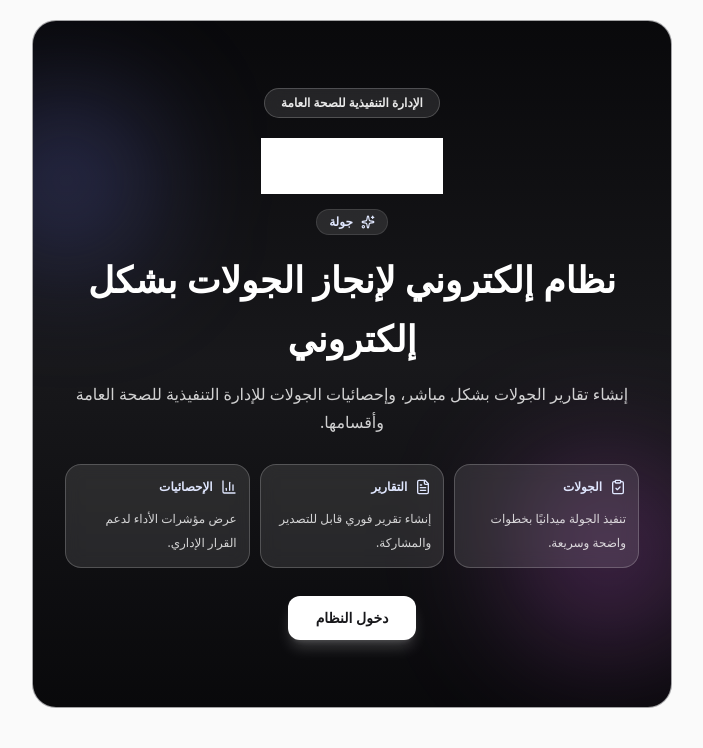
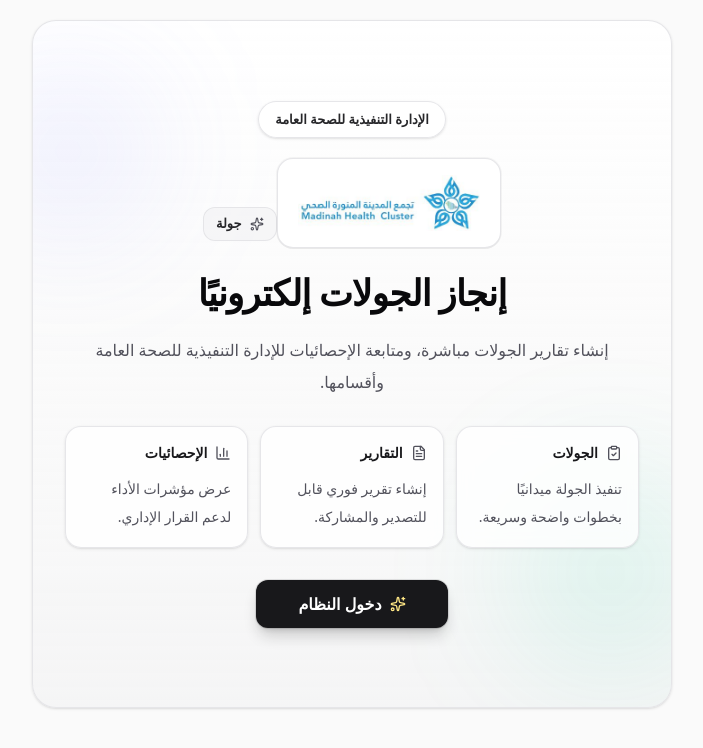
Before and after one commit to musaabMD/jwlah, a React (Vite) app: page / in a window 1280 px wide. Shown: the top 748 px of the page, without its empty margins (288-991 px from the left). Built offline with nearby package versions, Linux system fonts and the light colour scheme.

Commit message:
Your commit message

```diff
--- a/src/App.tsx
+++ b/src/App.tsx
@@ -17,7 +17,6 @@ import {
   Printer,
   LayoutGrid,
   Mail,
-  Target,
   Sparkles,
   FileText,
   BarChart3,
@@ -40,12 +39,13 @@ import { MHC_LOGO_PATH } from "./branding";
 import { downloadInspectionPptx } from "./export-pptx";
 import { downloadInspectionReportPdf, printInspectionReport } from "./pdf-export";
 
-const SETUP_STEP_COUNT = 4;
+const SETUP_STEP_COUNT = 5;
 const DRAFT_STORAGE_KEY = "tour_draft";
 
 const SETUP_WIZARD_STEPS = [
   { label: "الفريق" },
   { label: "المنشأة" },
+  { label: "البريد" },
   { label: "التاريخ" },
   { label: "البنود" },
 ] as const;
@@ -169,7 +169,7 @@ export default function App() {
   }, [data]);
 
   useEffect(() => {
-    if (step !== "setup" || setupWizardStep !== 2) return;
+    if (step !== "setup" || setupWizardStep !== 3) return;
     const t = window.setTimeout(() => {
       const el = setupDateStripScrollRef.current?.querySelector<HTMLElement>(`[data-date-iso="${todayLocalISO()}"]`);
       el?.scrollIntoView({ behavior: "smooth", inline: "center", block: "nearest" });
@@ -307,13 +307,13 @@ export default function App() {
       : setupWizardStep === 1
         ? Boolean(data.hospital)
         : setupWizardStep === 2
+          ? true
+          : setupWizardStep === 3
             ? Boolean(data.date)
             : false;
   const canProceedStep = flowStep ? isFlowStepComplete(flowStep, data) : false;
   const finishInspection =
     inspectionFlow.length > 0 && inspectionStepIndex === inspectionFlow.length - 1 && flowStep?.kind === "section-wrap";
-  const baselineDelta =
-    typeof data.baselinePercentage === "number" ? totalScoreInfo.percentage - data.baselinePercentage : null;
 
   const scoreLabel = (qid: string) => {
     const s = data.scores[qid];
@@ -449,19 +449,19 @@ export default function App() {
               animate={{ opacity: 1 }}
               exit={{ opacity: 0 }}
               transition={{ duration: 0.4 }}
-              className="relative flex min-h-[86dvh] items-center justify-center overflow-hidden rounded-3xl border border-zinc-200/70 bg-gradient-to-b from-zinc-950 via-zinc-900 to-zinc-950 px-4 py-8 text-white sm:px-8"
+              className="relative flex min-h-[86dvh] items-center justify-center overflow-hidden rounded-3xl border border-zinc-200/90 bg-gradient-to-b from-white via-zinc-50/90 to-zinc-100/80 px-4 py-8 text-zinc-900 antialiased shadow-sm [text-rendering:optimizeLegibility] sm:px-8"
             >
               <motion.div
                 aria-hidden
-                className="pointer-events-none absolute -left-12 top-20 h-40 w-40 rounded-full bg-indigo-400/30 blur-3xl"
-                animate={{ x: [0, 20, 0], y: [0, -10, 0] }}
-                transition={{ duration: 6, repeat: Infinity, ease: "easeInOut" }}
+                className="pointer-events-none absolute -left-16 top-12 h-44 w-44 rounded-full bg-indigo-400/[0.12] blur-3xl"
+                animate={{ x: [0, 16, 0], y: [0, -8, 0] }}
+                transition={{ duration: 8, repeat: Infinity, ease: "easeInOut" }}
               />
               <motion.div
                 aria-hidden
-                className="pointer-events-none absolute -right-10 bottom-16 h-48 w-48 rounded-full bg-fuchsia-400/25 blur-3xl"
-                animate={{ x: [0, -18, 0], y: [0, 12, 0] }}
-                transition={{ duration: 7, repeat: Infinity, ease: "easeInOut" }}
+                className="pointer-events-none absolute -right-14 bottom-10 h-52 w-52 rounded-full bg-emerald-400/[0.1] blur-3xl"
+                animate={{ x: [0, -14, 0], y: [0, 10, 0] }}
+                transition={{ duration: 9, repeat: Infinity, ease: "easeInOut" }}
               />
 
               <div className="relative z-10 w-full max-w-3xl">
@@ -469,7 +469,7 @@ export default function App() {
                   initial={{ opacity: 0, y: 14 }}
                   animate={{ opacity: 1, y: 0 }}
                   transition={{ delay: 0.1, duration: 0.35 }}
-                  className="mx-auto w-fit rounded-full border border-white/20 bg-white/10 px-4 py-1.5 text-xs font-semibold text-white/90 backdrop-blur"
+                  className="mx-auto w-fit rounded-full border border-zinc-200/90 bg-white/90 px-4 py-2 text-[13px] font-semibold text-zinc-800 shadow-sm backdrop-blur-sm"
                 >
                   الإدارة التنفيذية للصحة العامة
                 </motion.div>
@@ -480,20 +480,26 @@ export default function App() {
                   transition={{ delay: 0.18, duration: 0.35 }}
                   className="mt-5 text-center"
                 >
+                  <div className="mx-auto inline-flex max-w-full flex-col items-center rounded-2xl border border-zinc-200/90 bg-white px-5 py-4 shadow-[0_1px_0_0_rgba(0,0,0,0.04)] ring-1 ring-zinc-950/[0.04]">
                     <img
                       src={MHC_LOGO_PATH}
-                    alt=""
-                    className="mx-auto h-12 w-auto object-contain brightness-0 invert sm:h-14"
+                      alt="شعار تجمع المدينة المنورة الصحي"
+                      className="mx-auto h-12 w-auto max-w-[min(100%,280px)] object-contain sm:h-14"
                       width={404}
                       height={124}
+                      loading="eager"
+                      decoding="async"
                     />
-                  <p className="mt-4 inline-flex items-center gap-2 rounded-xl bg-white/10 px-3 py-1 text-xs font-semibold text-indigo-100 ring-1 ring-white/20">
-                    <Sparkles className="h-3.5 w-3.5" />
+                  </div>
+                  <p className="mt-4 inline-flex items-center gap-2 rounded-xl border border-zinc-200/90 bg-zinc-100/80 px-3 py-1.5 text-[13px] font-semibold text-zinc-800">
+                    <Sparkles className="h-3.5 w-3.5 shrink-0 text-zinc-600" />
                     جولة
                   </p>
-                  <h2 className="mt-4 text-2xl font-black leading-relaxed sm:text-4xl">نظام إلكتروني لإنجاز الجولات بشكل إلكتروني</h2>
-                  <p className="mx-auto mt-3 max-w-2xl text-sm leading-7 text-white/80 sm:text-base">
-                    إنشاء تقارير الجولات بشكل مباشر، وإحصائيات الجولات للإدارة التنفيذية للصحة العامة وأقسامها.
+                  <h2 className="mt-5 text-balance text-2xl font-extrabold leading-snug tracking-tight text-zinc-950 sm:text-3xl md:text-4xl">
+                    إنجاز الجولات إلكترونيًا
+                  </h2>
+                  <p className="mx-auto mt-4 max-w-2xl text-[15px] font-medium leading-8 text-zinc-600 sm:text-base sm:leading-8">
+                    إنشاء تقارير الجولات مباشرة، ومتابعة الإحصائيات للإدارة التنفيذية للصحة العامة وأقسامها.
                   </p>
                 </motion.div>
 
@@ -501,38 +507,48 @@ export default function App() {
                   initial={{ opacity: 0, y: 22 }}
                   animate={{ opacity: 1, y: 0 }}
                   transition={{ delay: 0.28, duration: 0.38 }}
-                  className="mt-7 grid grid-cols-1 gap-2.5 sm:grid-cols-3"
-                >
-                  <div className="rounded-2xl border border-white/20 bg-white/10 p-3 backdrop-blur">
-                    <p className="inline-flex items-center gap-2 text-xs font-semibold text-indigo-100">
-                      <ClipboardCheck className="h-4 w-4" />
+                  className="mt-7 grid grid-cols-1 gap-3 sm:grid-cols-3"
+                >
+                  <div className="rounded-2xl border border-zinc-200/90 bg-white/80 p-4 shadow-sm backdrop-blur-sm">
+                    <p className="inline-flex items-center gap-2 text-sm font-semibold text-zinc-900">
+                      <ClipboardCheck className="h-4 w-4 shrink-0 text-zinc-600" />
                       الجولات
                     </p>
-                    <p className="mt-1.5 text-xs leading-6 text-white/80">تنفيذ الجولة ميدانيًا بخطوات واضحة وسريعة.</p>
-                  </div>
-                  <div className="rounded-2xl border border-white/20 bg-white/10 p-3 backdrop-blur">
-                    <p className="inline-flex items-center gap-2 text-xs font-semibold text-indigo-100">
-                      <FileText className="h-4 w-4" />
+                    <p className="mt-2 text-sm font-medium leading-7 text-zinc-600">
+                      تنفيذ الجولة ميدانيًا بخطوات واضحة وسريعة.
+                    </p>
+                  </div>
+                  <div className="rounded-2xl border border-zinc-200/90 bg-white/80 p-4 shadow-sm backdrop-blur-sm">
+                    <p className="inline-flex items-center gap-2 text-sm font-semibold text-zinc-900">
+                      <FileText className="h-4 w-4 shrink-0 text-zinc-600" />
                       التقارير
                     </p>
-                    <p className="mt-1.5 text-xs leading-6 text-white/80">إنشاء تقرير فوري قابل للتصدير والمشاركة.</p>
-                  </div>
-                  <div className="rounded-2xl border border-white/20 bg-white/10 p-3 backdrop-blur">
-                    <p className="inline-flex items-center gap-2 text-xs font-semibold text-indigo-100">
-                      <BarChart3 className="h-4 w-4" />
+                    <p className="mt-2 text-sm font-medium leading-7 text-zinc-600">
+                      إنشاء تقرير فوري قابل للتصدير والمشاركة.
+                    </p>
+                  </div>
+                  <div className="rounded-2xl border border-zinc-200/90 bg-white/80 p-4 shadow-sm backdrop-blur-sm">
+                    <p className="inline-flex items-center gap-2 text-sm font-semibold text-zinc-900">
+                      <BarChart3 className="h-4 w-4 shrink-0 text-zinc-600" />
                       الإحصائيات
                     </p>
-                    <p className="mt-1.5 text-xs leading-6 text-white/80">عرض مؤشرات الأداء لدعم القرار الإداري.</p>
+                    <p className="mt-2 text-sm font-medium leading-7 text-zinc-600">
+                      عرض مؤشرات الأداء لدعم القرار الإداري.
+                    </p>
                   </div>
                 </motion.div>
 
-                <button
+                <motion.button
                   type="button"
                   onClick={() => setShowIntro(false)}
-                  className="mx-auto mt-7 flex min-h-11 items-center justify-center rounded-xl bg-white px-7 py-2.5 text-sm font-bold text-zinc-900 shadow-lg shadow-white/20 transition-transform active:scale-[0.98]"
-                >
+                  initial={{ opacity: 0, y: 12 }}
+                  animate={{ opacity: 1, y: 0 }}
+                  transition={{ delay: 0.36, duration: 0.35 }}
+                  className="mx-auto mt-8 flex min-h-12 min-w-[12rem] items-center justify-center gap-2 rounded-xl bg-zinc-900 px-8 py-3 text-base font-bold text-white shadow-lg shadow-zinc-900/20 ring-1 ring-zinc-950/10 transition-[transform,box-shadow] hover:bg-zinc-800 hover:shadow-xl active:scale-[0.98]"
+                >
+                  <Sparkles className="h-4 w-4 shrink-0 text-amber-200" aria-hidden />
                   دخول النظام
-                </button>
+                </motion.button>
               </div>
             </motion.section>
           )}
@@ -800,9 +816,15 @@ export default function App() {
                       );
                     })}
                   </div>
-                  <div className="mt-4 grid grid-cols-1 gap-3 sm:grid-cols-2">
-                    <label className="block">
-                      <span className="mb-1 block text-[11px] font-semibold text-zinc-600">البريد لإرسال التقرير (اختياري)</span>
+                </section>
+              )}
+
+              {setupWizardStep === 2 && (
+                <section className="rounded-xl border border-zinc-200 bg-white p-4">
+                  <h2 className="mb-1 text-sm font-semibold">البريد لإرسال التقرير</h2>
+                  <p className="mb-4 text-[11px] text-zinc-500">اختياري — لمراجعة أو إرسال نسخة من التقرير لاحقًا</p>
+                  <label className="block max-w-md">
+                    <span className="mb-1 block text-[11px] font-semibold text-zinc-600">عنوان البريد (اختياري)</span>
                     <div className="relative">
                       <Mail className="pointer-events-none absolute right-2.5 top-1/2 h-4 w-4 -translate-y-1/2 text-zinc-400" />
                       <input
@@ -815,33 +837,10 @@ export default function App() {
                       />
                     </div>
                   </label>
-                    <label className="block">
-                      <span className="mb-1 block text-[11px] font-semibold text-zinc-600">خط الأساس السابق ٪ (اختياري)</span>
-                      <div className="relative">
-                        <Target className="pointer-events-none absolute right-2.5 top-1/2 h-4 w-4 -translate-y-1/2 text-zinc-400" />
-                        <input
-                          type="number"
-                          min={0}
-                          max={100}
-                          value={typeof data.baselinePercentage === "number" ? data.baselinePercentage : ""}
-                          onChange={(e) =>
-                            setData((prev) => {
-                              if (e.target.value === "") return { ...prev, baselinePercentage: null };
-                              const numeric = Number(e.target.value);
-                              if (!Number.isFinite(numeric)) return { ...prev, baselinePercentage: null };
-                              return { ...prev, baselinePercentage: Math.max(0, Math.min(100, numeric)) };
-                            })
-                          }
-                          placeholder="85"
-                          className="w-full rounded-lg border border-zinc-200 bg-white py-2 pr-8 pl-2 text-xs outline-none focus:border-zinc-900"
-                        />
-                      </div>
-                    </label>
-                  </div>
                 </section>
               )}
 
-              {setupWizardStep === 2 && (
+              {setupWizardStep === 3 && (
                 <section className="rounded-xl border border-zinc-200 bg-white p-4">
                   <h2 className="mb-1 text-sm font-semibold">التاريخ</h2>
                   <p className="mb-4 text-[11px] text-zinc-500">اختر يوم الزيارة</p>
@@ -887,7 +886,7 @@ export default function App() {
                 </section>
               )}
 
-              {setupWizardStep === 3 && (
+              {setupWizardStep === 4 && (
                 <section className="rounded-xl border border-zinc-200 bg-white p-4">
                   <h2 className="mb-1 text-sm font-semibold">بنود التقييم</h2>
                   <p className="mb-3 text-[11px] text-zinc-500">ألغِ تحديد ما لا يخص هذه الزيارة</p>
@@ -1225,22 +1224,9 @@ export default function App() {
                   })}
                 </div>
 
-                {(typeof data.baselinePercentage === "number" || data.email) && (
-                  <div data-pdf-chunk className="mb-8 grid grid-cols-1 gap-2 sm:grid-cols-2">
-                    {typeof data.baselinePercentage === "number" && (
-                      <div className="rounded-lg border border-indigo-100 bg-indigo-50/70 p-3">
-                        <p className="text-[11px] text-indigo-700">مقارنة خط الأساس</p>
-                        <p className="mt-1 text-sm font-semibold text-indigo-950">
-                          الحالي {totalScoreInfo.percentage}% مقابل {data.baselinePercentage}%
-                        </p>
-                        <p className="mt-1 text-xs text-indigo-700">
-                          الفرق: {baselineDelta && baselineDelta > 0 ? "+" : ""}
-                          {baselineDelta ?? 0} نقطة
-                        </p>
-                      </div>
-                    )}
-                    {data.email && (
-                      <div className="rounded-lg border border-zinc-200 bg-zinc-50 p-3">
+                {data.email ? (
+                  <div data-pdf-chunk className="mb-8">
+                    <div className="rounded-lg border border-zinc-200 bg-zinc-50 p-3 sm:max-w-md">
                       <p className="text-[11px] text-zinc-600">إرسال التقرير إلى</p>
                       <p className="mt-1 text-sm font-semibold text-zinc-900" dir="ltr">
                         {data.email}
@@ -1254,9 +1240,8 @@ export default function App() {
                         فتح البريد
                       </a>
                     </div>
-                    )}
-                  </div>
-                )}
+                  </div>
+                ) : null}
 
                 <div className="space-y-10">
                   {activeSections.map((section) => {
@@ -1374,13 +1359,15 @@ export default function App() {
                   >
                     {presIndex === 0 && (
                       <div className="text-center">
+                        <div className="mx-auto mb-6 inline-block rounded-2xl bg-white px-6 py-3 shadow-lg ring-1 ring-white/20">
                           <img
                             src={MHC_LOGO_PATH}
                             alt=""
-                          className="mx-auto mb-6 h-14 w-auto max-w-[min(100%,280px)] object-contain brightness-0 invert"
+                            className="mx-auto h-14 w-auto max-w-[min(100%,260px)] object-contain"
                             width={404}
                             height={124}
                           />
+                        </div>
                         <h1 className="text-2xl font-bold leading-snug sm:text-3xl">{data.hospital}</h1>
                         <p className="mt-2 text-sm text-white/50">{data.date}</p>
                         <p className="mt-8 text-5xl font-bold tabular-nums sm:text-6xl">{totalScoreInfo.percentage}%</p>
@@ -1480,7 +1467,7 @@ export default function App() {
                 السابق
               </button>
             ) : null}
-            {setupWizardStep < 3 ? (
+            {setupWizardStep < 4 ? (
               <button
                 type="button"
                 disabled={!canSetupNext}
```
Also changed, not shown: index.html (+28 -2 lines), 7 other files (tests, documents, lock files or other folders). Lines whose indentation alone changed are shown as unchanged.
